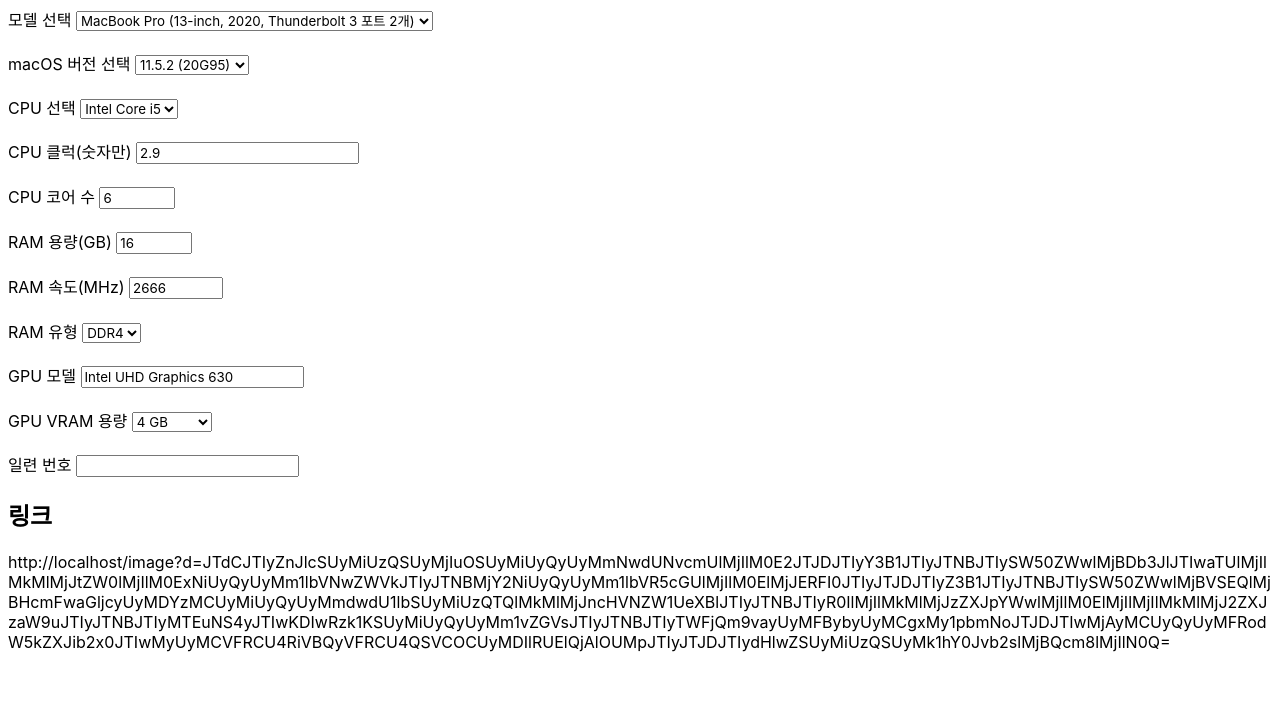
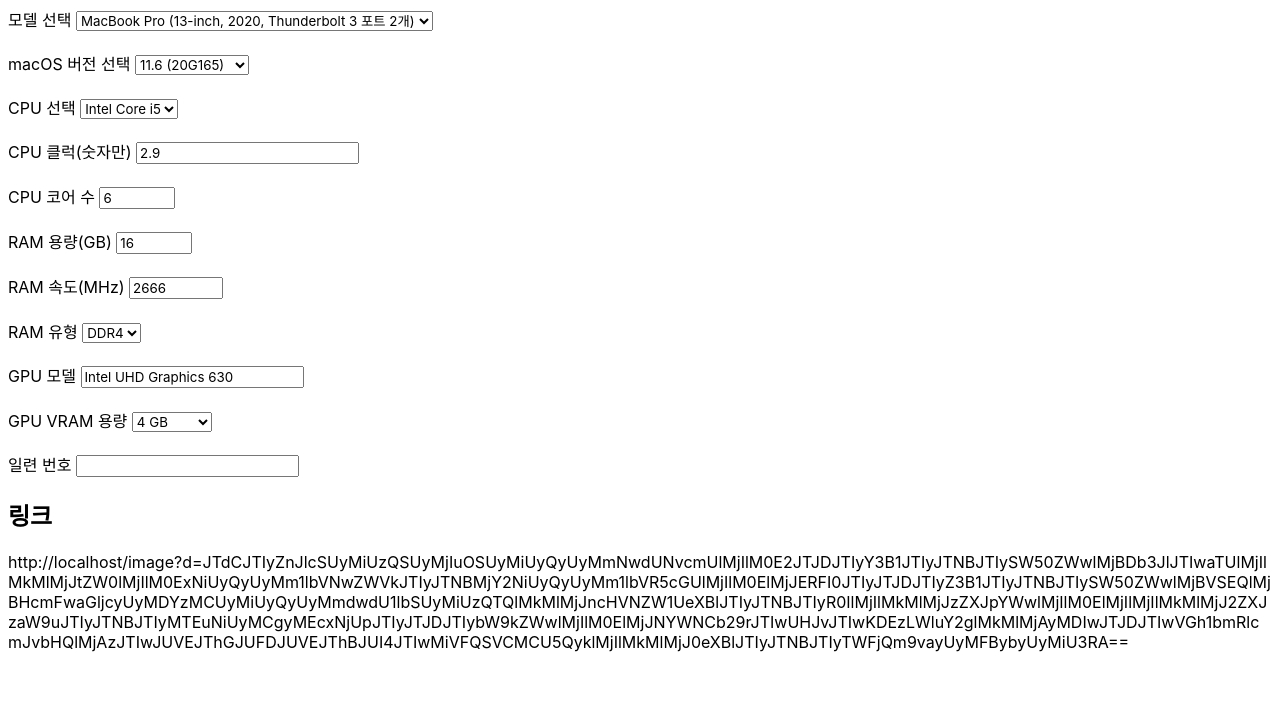
Before and after one commit to mswgen/about-this-mac, a website: page assets/index.html in a window 1280 px wide. Shown: the part 82-800 px from the top of the page. Drawn offline with Linux system fonts and the light colour scheme.

Commit message:
macOS 11.6 추가

```diff
--- a/assets/index.html
+++ b/assets/index.html
@@ -82,7 +82,8 @@
                 <option value="11.4 (20F71)">11.4 (20F71)</option>
                 <option value="11.5 (20G71)">11.5 (20G71)</option>
                 <option value="11.5.1 (20G80)">11.5.1 (20G80)</option>
-                <option value="11.5.2 (20G95)" selected>11.5.2 (20G95)</option>
+                <option value="11.5.2 (20G95)">11.5.2 (20G95)</option>
+                <option value="11.6 (20G165)" selected>11.6 (20G165)</option>
             </select>
             <br><br>
             <label for="cpu">CPU 선택</label>
```
